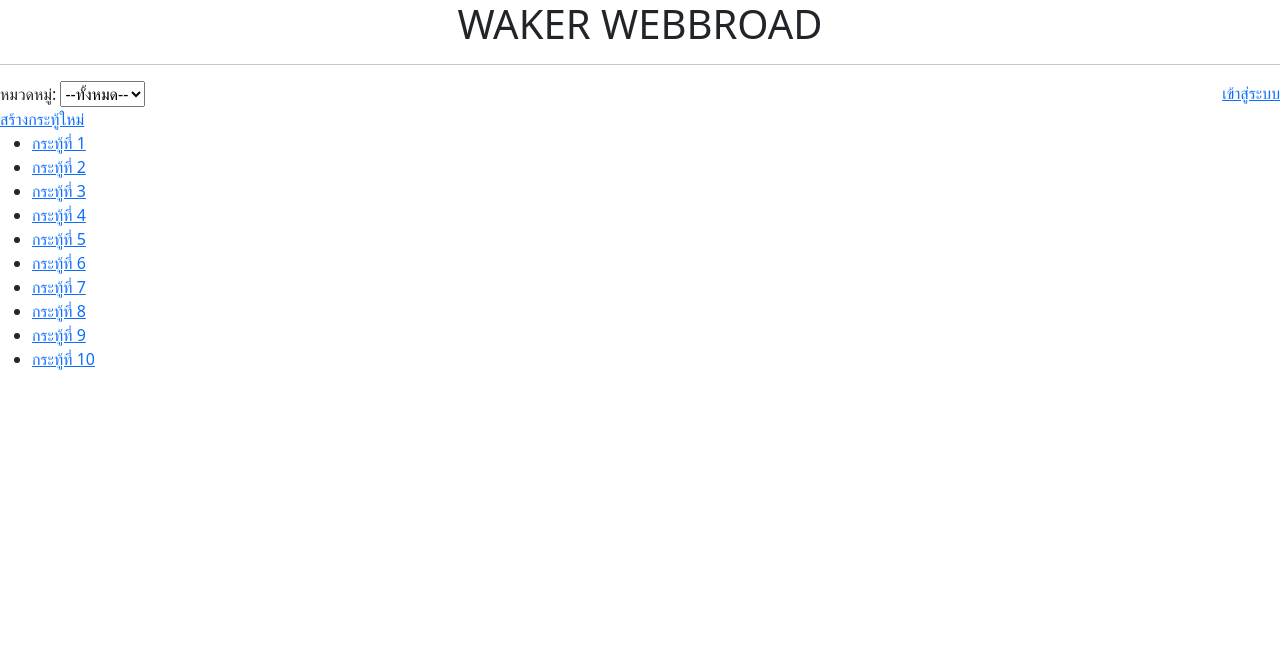
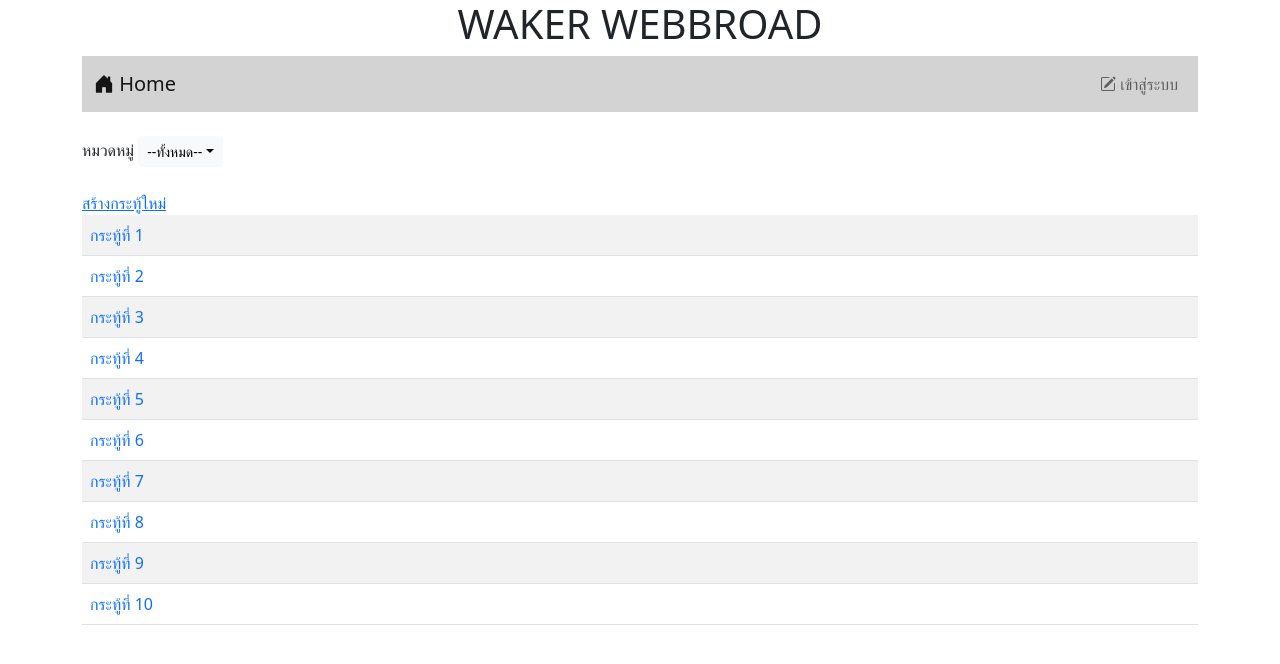
Before and after one commit to IRAFRIX/WebApp-EnEt-C, a PHP site: page / in a window 1280 px wide. Shown: the top 664 px of the page. Run offline with PHP 8.4, Linux system fonts and the light colour scheme; some libraries are stand-ins or nearby versions.

Commit message:
Bootstrap add

```diff
--- a/index.php
+++ b/index.php
@@ -18,31 +18,41 @@
     if(!isset($_SESSION['id'])){
 ?>
 <body>
+    <div class="container">
     <H1 style="text-align: center ;">WAKER WEBBROAD</H1>
-    <hr>
-    หมวดหมู่:
-    <select name="thing">
-        <option value="All">--ทั้งหมด--</option>
-        <option value="Normal">เรื่องทั่วไป</option>
-        <option value="Learn">เรื่องเรียน</option>
-    </select>
-    <a style="float: right ;" href="Login.php">เข้าสู่ระบบ</a>
+    <?php include "nav.php"; ?><br>
+    <div class="d-flex">
+        <div>
+            <label>หมวดหมู่</label>
+            <span class="dropdown">
+                <button class="btn btn-light dropdown-toggle btn-sm"
+                type="button" id="button2" data-bs-toggle="dropdown"
+                aria-expanded="false">--ทั้งหมด--</button>
+                <ul class="dropdown-menu" aria-labelledby="button2">
+                    <li><a href="#" class="dropdown-item">ทั้งหมด</a></li>
+                    <li><a href="#" class="dropdown-item">เรื่องเรียน</a></li>
+                    <li><a href="#" class="dropdown-item">เรื่องทั่วไป</a></li>
+                </ul>
+            </span>
+        </div>
+    </div>
     <br>
     <a href="newpost.php">สร้างกระทู้ใหม่</a>
-    <ul>
+    <table class="table table-striped">
         <?php
             for($i=1;$i<=10;$i++){
-                echo "<li><a href=post.php?id="."$i".">กระทู้ที่ ".$i."</a></li>";
+                echo "<tr><td><a href=post.php?id=$i style=text-decoration:none>กระทู้ที่ ".$i."</a></td></tr>";
             }
         ?>
-    </ul>
+    </table>
 </body>
 <?php
     }else{
 ?>
 <body>
+    <div class="container">
     <H1 style="text-align: center ;">WAKER WEBBROAD</H1>
-    <hr>
+    <?php include "nav.php"; ?>
     หมวดหมู่:
     <select name="thing">
         <option value="All">--ทั้งหมด--</option>
@@ -70,6 +80,8 @@
             }
         ?>
     </ul>
+    </div>
+    </div>
 </body>
 <?php
     }
--- a/nav.php
+++ b/nav.php
@@ -3,9 +3,32 @@
 ?>
 
 <nav class="navbar navbar-expand-lg navbar-light" style="background-color: #d3d3d3;">
-
+    <div class="container-fluid">
+        <a href="index.php" class="navbar-brand"><i class="bi bi-house-door-fill"></i> Home</a>
+        <ul class="navbar-nav">
+        <li class="nav-item">
+            <a href="Login.php" class="nav-link"><i class="bi bi-pencil-square"></i> เข้าสู่ระบบ</a>
+        </li>
+    </ul>
+    </div>
 </nav>
 
 <?php }else{?>
-
+    <nav class="navbar navbar-expand-lg navbar-light" style="background-color: #d3d3d3;">
+    <div class="container-fluid">
+        <a href="index.php" class="navbar-brand"><i class="bi bi-house-door-fill"></i> Home</a>
+        <ul class="navbar-nav">
+        <div class="dropdown">
+            <a class="btn btn-outline-secondary dropdown-toggle btn0-sm" type="button" id="button1"
+            data-bs-toggle="dropdown" aria-expanded="false"><i class="bi bi-person-lines-fill"></i>
+            <?php echo $_SESSION["username"];?></a>
+            <ul class="dropdown-menu" aria-labelledby="button1">
+                <a href="logout.php" class="dropdown-item">
+                <i class="bi bi-power"></i> ออกจากระบบ
+                </a>
+            </ul>
+        </div>
+    </ul>
+    </div>
+</nav>
 <?php } ?>
```
